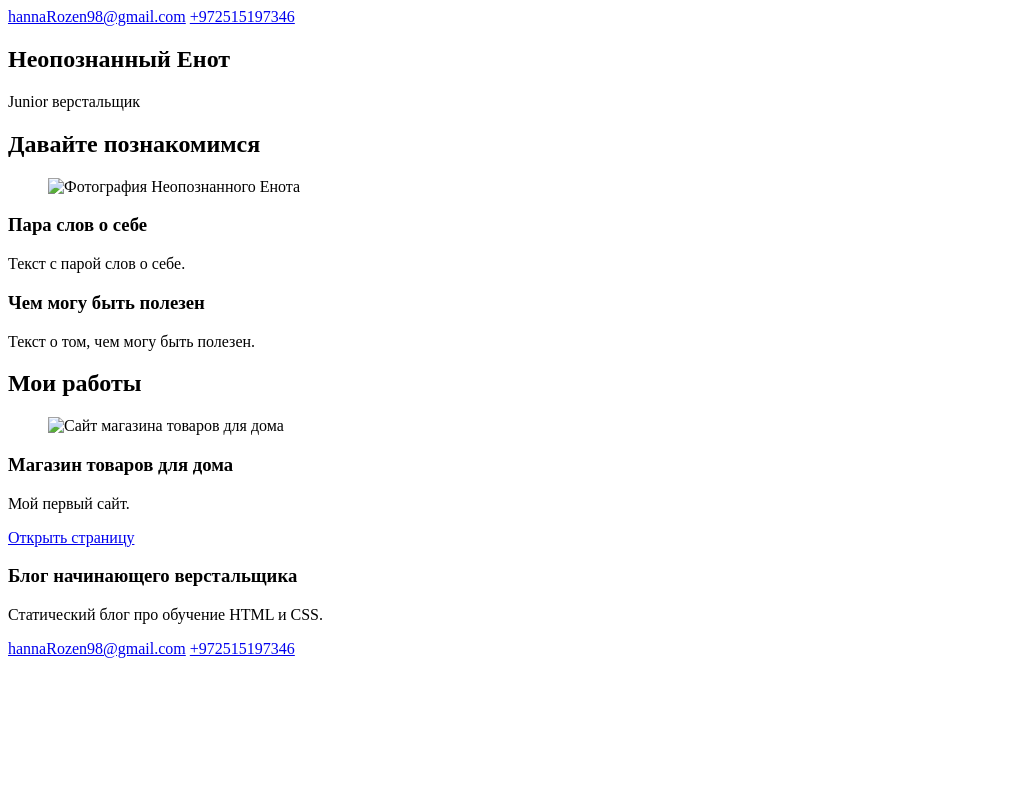
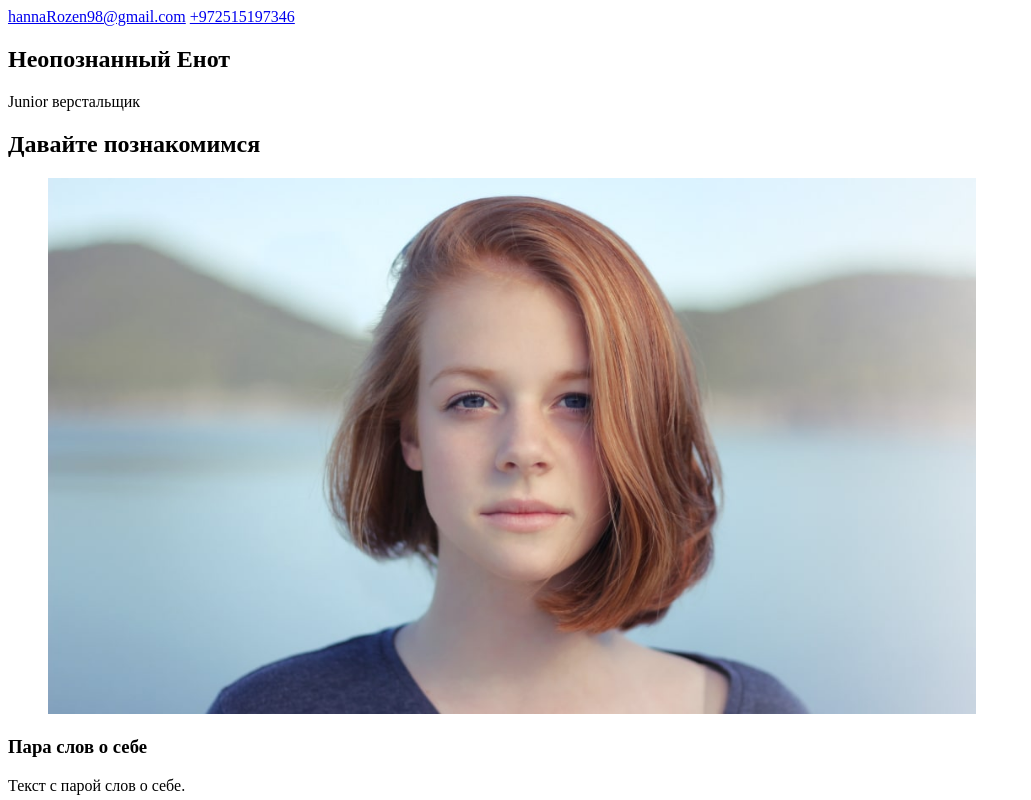
Before and after one commit to Hanna8KH/Portfolio-task, a plain HTML site: page index.html in a window 1280 px wide. Shown: the top 800 px of the page, without its empty margins (0-1031 px from the left). Drawn offline with Linux system fonts and the light colour scheme.

```diff
--- a/index.html
+++ b/index.html
@@ -23,7 +23,7 @@
     <section class="intro">
       <h2 class="subheading">Давайте познакомимся</h2>
       <figure>
-        <img src="files/user.jpg" width="928" height="536" alt="Фотография Неопознанного Енота">
+        <img src="user.jpg" width="928" height="536" alt="Фотография Неопознанного Енота">
       </figure>
       <h3>Пара слов о себе</h3>
       <p>Текст с парой слов о себе.</p>
@@ -34,7 +34,7 @@
     <section class="portfolio">
       <h2 class="subheading">Мои работы</h2>
       <figure class="project-image">
-        <img src="files/project.jpg" width="928" height="536" alt="Cайт магазина товаров для дома">
+        <img src="project.jpg" width="928" height="536" alt="Cайт магазина товаров для дома">
       </figure>
       <h3>Магазин товаров для дома</h3>
 
```
